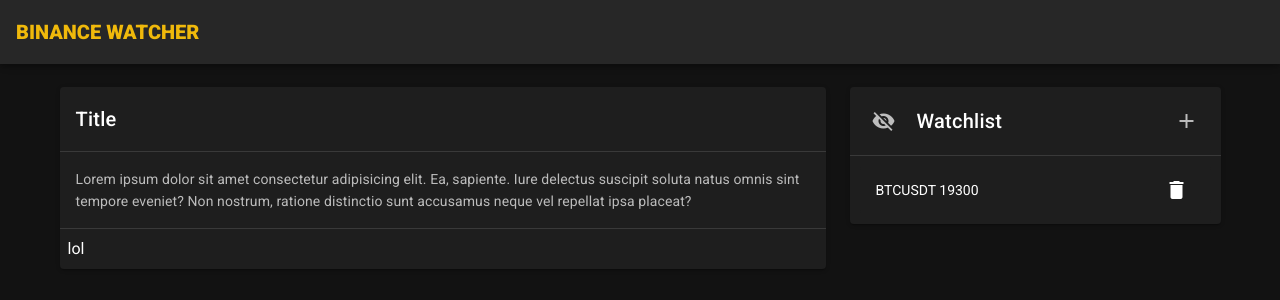
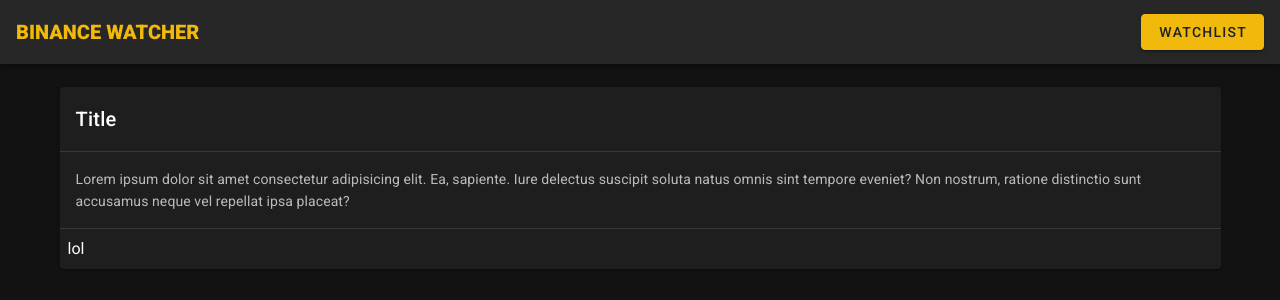
Before and after one commit to monacodark/binance-watcher, a Nuxt app: page / in a window 1280 px wide. Shown: the top 300 px of the page. Built offline with nearby package versions, Linux system fonts and the light colour scheme; what vue-native-websocket would draw is missing.

Commit message:
watch list visible create funcs

```diff
--- a/components/WatchList.vue
+++ b/components/WatchList.vue
@@ -1,10 +1,12 @@
 <script>
 import WatchItem from '@/components/WatchItem'
+import WatchListAdd from '@/components/WatchListAdd'
 
 export default {
   name: 'watch-list',
   components: {
     'watch-item': WatchItem,
+    'watch-list-add': WatchListAdd,
   },
   data() {
     return {
@@ -17,23 +19,11 @@
 <template>
   <v-card>
     <v-card-title>
-      <v-btn
-        icon
-        class="btn-hide">
-        <v-icon
-          color="grey lighten-1"
-          v-text="'mdi-eye-off'" />
-      </v-btn>
-
       Watchlist
 
       <v-spacer />
 
-      <v-btn icon>
-        <v-icon
-          color="grey lighten-1"
-          v-text="'mdi-plus'" />
-      </v-btn>
+      <watch-list-add />
     </v-card-title>
 
     <v-divider />
@@ -51,9 +41,6 @@
 </template>
 
 <style lang="scss">
-  .btn-hide {
-    margin-right: 15px;
-  }
   .table-wrapper {
     padding: 10px;
   }
--- /dev/null
+++ b/components/WatchListAdd.vue
@@ -0,0 +1,13 @@
+<template>
+  <v-btn icon>
+    <v-icon
+      color="grey lighten-1"
+      v-text="'mdi-plus'" />
+  </v-btn>
+</template>
+
+<script>
+export default {
+  name: 'watch-list-add',
+}
+</script>
--- a/layouts/default.vue
+++ b/layouts/default.vue
@@ -7,14 +7,17 @@
   name: 'app',
   components: {},
   data: () => ({
-    //
+    // watchlistVisible: true,
   }),
-  async mounted() {
-    // const info = await binanceClient.getKlines({
-    //   symbol: 'BNBBTC',
-    //   interval: '15md',
-    // })
-    // console.log(info)
+  computed: {
+    watchlistVisible() {
+      return this.$store.getters.watchlistVisible
+    },
+  },
+  methods: {
+    toogleWatchlistVisible() {
+      this.$store.dispatch('setWatchlistVisible', !this.watchlistVisible)
+    },
   },
 }
 </script>
@@ -32,6 +35,14 @@
       </v-toolbar-title>
 
       <v-spacer />
+
+      <v-btn
+        :class="watchlistVisible ? '' : 'watchlist-btn_depressed'"
+        :outlined="watchlistVisible"
+        color="primary"
+        @click="toogleWatchlistVisible">
+        Watchlist
+      </v-btn>
     </v-app-bar>
 
     <div class="main-wrapper">
@@ -44,4 +55,9 @@
   .main-wrapper {
     padding-top: 75px;
   }
+
+  .watchlist-btn_depressed {
+    color: #212121 !important;
+    border: thin solid;
+  }
 </style>
--- a/pages/index.vue
+++ b/pages/index.vue
@@ -10,20 +10,13 @@
   },
   data() {
     return {
-      connection: null,
+      // connection: null,
     }
   },
-  mounted() {
-    // console.log('starting connection')
-    // this.connection = new WebSocket('wss://stream.binance.com:9443/stream?streams=bnbbtc@trade')
-
-    // this.connection.onopen = (event) => {
-    //   console.log('successfully connection', event)
-    // }
-
-    // this.connection.onmessage = (event) => {
-    //   // console.log('message', event)
-    // }
+  computed: {
+    watchlistVisible() {
+      return this.$store.getters.watchlistVisible
+    },
   },
 }
 </script>
@@ -36,11 +29,12 @@
         <v-col
           cols="12"
           xs="12"
-          sm="8">
+          :sm="watchlistVisible ? '8' : '12'">
           <chart />
         </v-col>
 
         <v-col
+          v-if="watchlistVisible"
           cols="12"
           xs="12"
           sm="4">
--- a/store/index.js
+++ b/store/index.js
@@ -1,6 +1,12 @@
 export const state = () => ({
+  watchlistVisible: false,
+})
 
-})
+export const getters = {
+  watchlistVisible(state) {
+    return state.watchlistVisible
+  },
+}
 
 export const mutations = {
   SOCKET_ONOPEN(ctx, data) {
@@ -9,10 +15,13 @@
   SOCKET_ONMESSAGE(ctx, data) {
     // console.log('Message', data)
   },
+  watchlistVisible(state, payload) {
+    state.watchlistVisible = payload
+  },
 }
 
 export const actions = {
-  // SOCKET_ONOPEN(ctx, data) {
-  //   console.log('Open', data, ctx)
-  // },
+  setWatchlistVisible({commit}, payload) {
+    commit('watchlistVisible', payload)
+  },
 }
```
